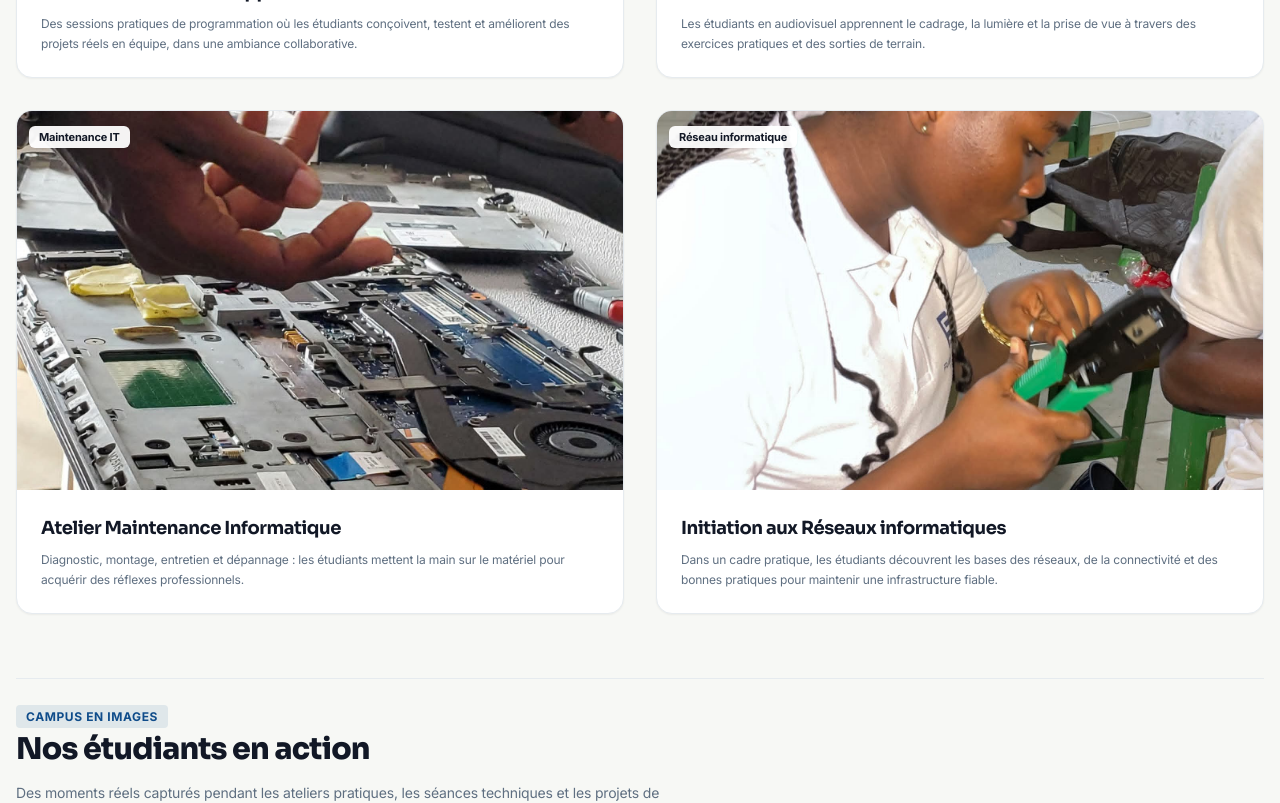
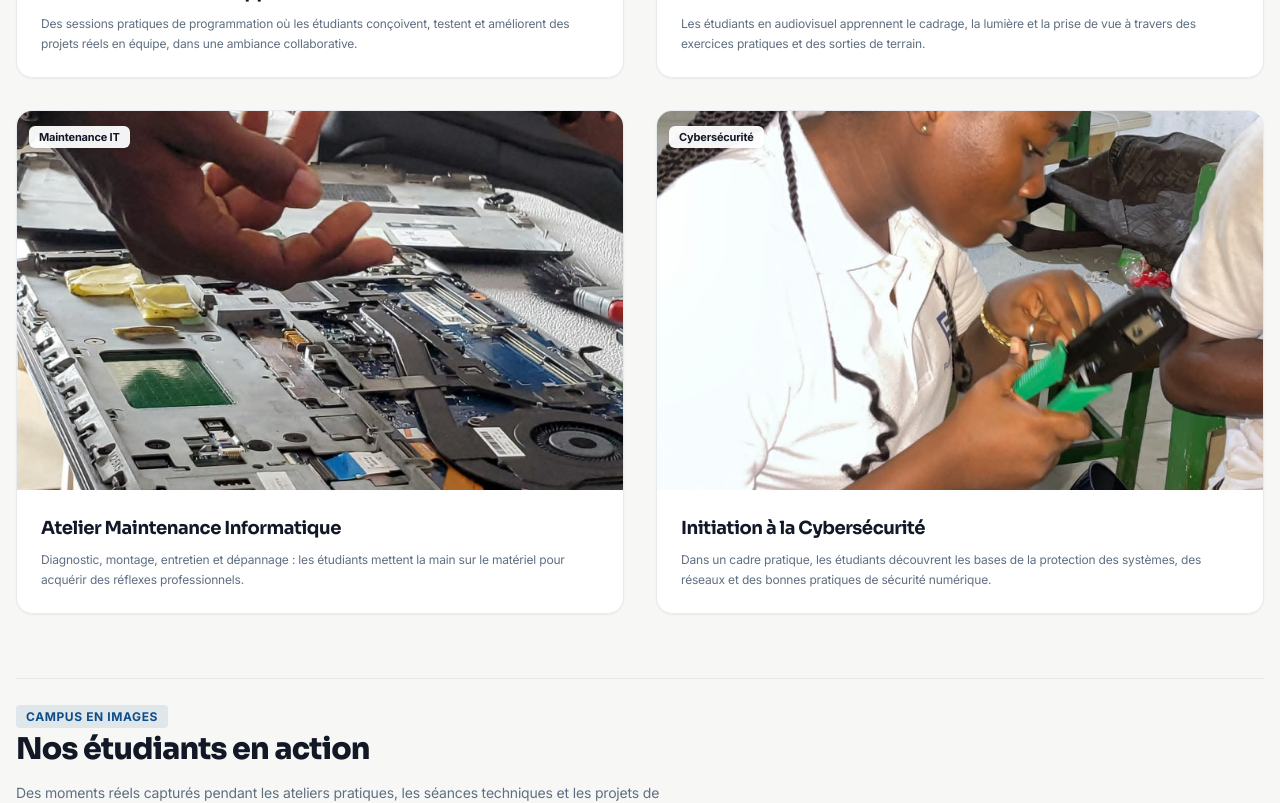
Before and after one commit to mahuena22/FuturCraft-Institut, a Next.js app: page /vie-a-futurcraft in a window 1280 px wide. Shown: the part 1280-2083 px from the top of the page. Built offline with nearby package versions, Linux system fonts and the light colour scheme; no server answers; the database is empty.

Commit message:
fix: keep cybersecurity as track, not replace with network

```diff
--- a/src/app/vie-a-futurcraft/page.tsx
+++ b/src/app/vie-a-futurcraft/page.tsx
@@ -43,10 +43,10 @@ export default async function ViePage() {
             tag: 'Maintenance IT',
         },
         {
-            title: 'Initiation aux Réseaux informatiques',
-            desc: 'Dans un cadre pratique, les étudiants découvrent les bases des réseaux, de la connectivité et des bonnes pratiques pour maintenir une infrastructure fiable.',
+            title: 'Initiation à la Cybersécurité',
+            desc: 'Dans un cadre pratique, les étudiants découvrent les bases de la protection des systèmes, des réseaux et des bonnes pratiques de sécurité numérique.',
             image: '/images/campus/cybersecurite/02.jpg',
-            tag: 'Réseau informatique',
+            tag: 'Cybersécurité',
         },
     ];
 
@@ -58,7 +58,7 @@ export default async function ViePage() {
         { src: '/images/campus/dev/07.jpg', alt: 'Étudiants en développement travaillant sur ordinateur', label: 'Développement' },
         { src: '/images/campus/audiovisuel/04.jpg', alt: 'Exercice pratique en audiovisuel', label: 'Audiovisuel' },
         { src: '/images/campus/maintenance/05.jpg', alt: 'Étudiants en maintenance informatique', label: 'Maintenance' },
-        { src: '/images/campus/cybersecurite/05.jpg', alt: 'Apprenants en atelier réseau informatique', label: 'Réseau informatique' },
+        { src: '/images/campus/cybersecurite/05.jpg', alt: 'Apprenants en atelier cybersécurité', label: 'Cybersécurité' },
     ];
 
     return (
--- a/src/lib/campus-images.ts
+++ b/src/lib/campus-images.ts
@@ -24,7 +24,7 @@ export const campusImagesBySlug: Record<string, { label: string; images: CampusI
     images: [
       { src: "/images/campus/maintenance/01.jpg", alt: "Étudiants en maintenance informatique pendant un atelier matériel" },
       { src: "/images/campus/maintenance/03.jpg", alt: "Diagnostic et maintenance d'équipements informatiques" },
-      { src: "/images/campus/cybersecurite/02.jpg", alt: "Atelier pratique réseau informatique" },
+      { src: "/images/campus/cybersecurite/02.jpg", alt: "Atelier pratique réseau et cybersécurité" },
       { src: "/images/campus/maintenance/05.jpg", alt: "Apprenants en maintenance informatique et réseau" },
     ],
   },
```
